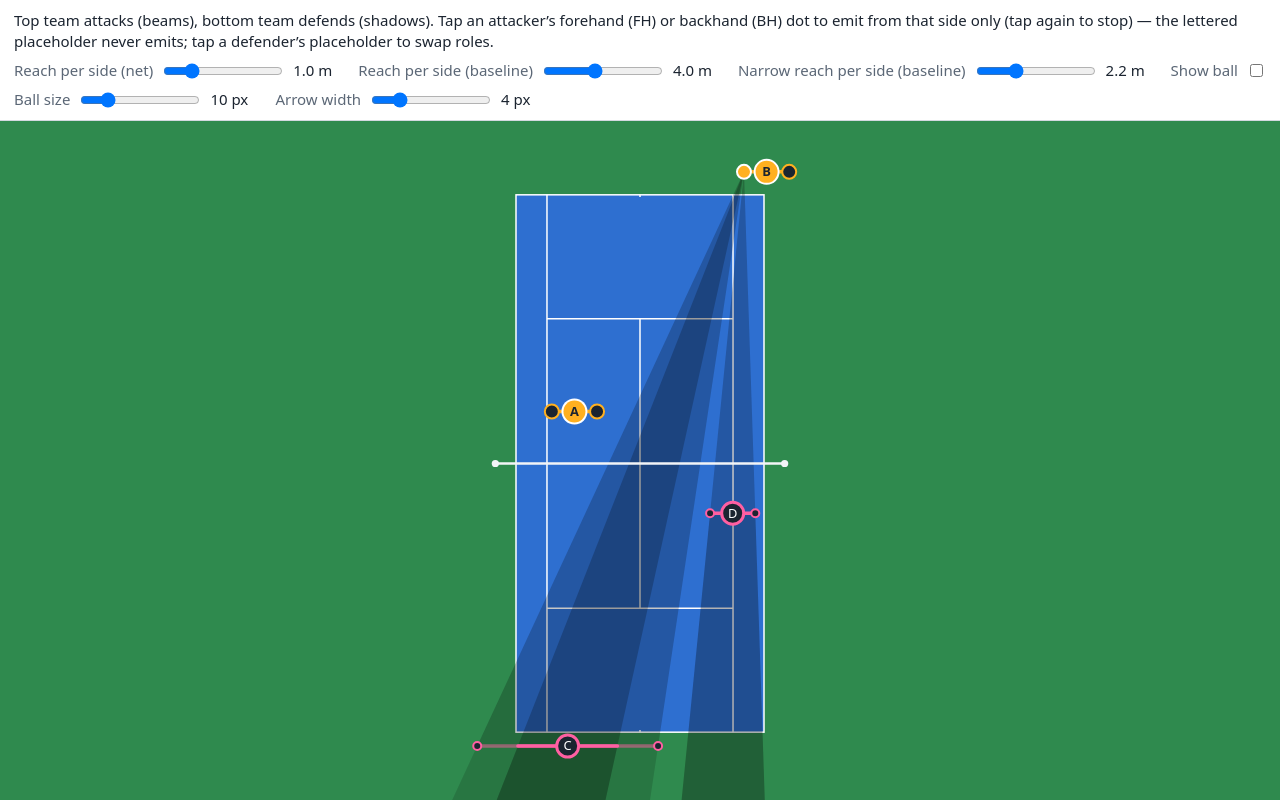
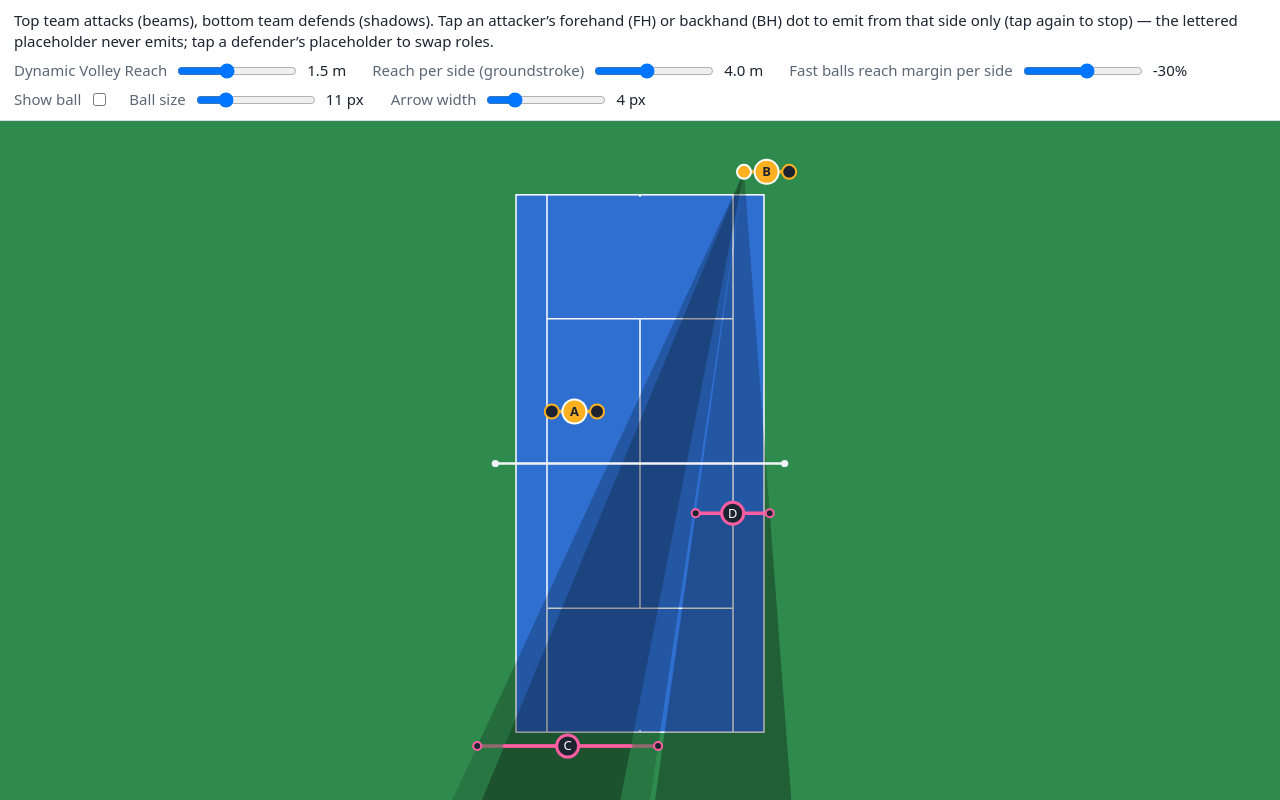
Before and after one commit to pgavrilenkowork-dot/tennis-tactical-board, a plain HTML site: page index.html in a window 1280 px wide. Drawn offline with Linux system fonts and the light colour scheme.

Commit message:
[*] Changes in calculation of reach zones

```diff
--- a/index.html
+++ b/index.html
@@ -44,12 +44,12 @@ canvas.drag{cursor:grabbing}
   <button id="barToggle" type="button" aria-expanded="false" aria-controls="settings">Settings<span class="chev" aria-hidden="true">▾</span></button>
   <div id="settings">
     <div id="status"></div>
-    <label>Reach per side (net) <input id="rn" type="range" min="0.5" max="3" step="0.1" value="1"><output id="rnv">1.0 m</output></label>
-    <label>Reach per side (baseline) <input id="rb" type="range" min="1" max="8" step="0.1" value="4"><output id="rbv">4.0 m</output></label>
-    <label>Narrow reach per side (baseline) <input id="rnn" type="range" min="0.5" max="6" step="0.1" value="2.2"><output id="rnnv">2.2 m</output></label>
+    <label>Dynamic Volley Reach <input id="rn" type="range"><output id="rnv"></output></label>
+    <label>Reach per side (groundstroke) <input id="rb" type="range"><output id="rbv"></output></label>
+    <label>Fast balls reach margin per side <input id="rm" type="range"><output id="rmv"></output></label>
     <label>Show ball <input id="ballOn" type="checkbox"></label>
-    <label>Ball size <input id="ballSize" type="range" min="3" max="40" step="1" value="10"><output id="ballSizev">10 px</output></label>
-    <label>Arrow width <input id="arrowW" type="range" min="2" max="12" step="1" value="4"><output id="arrowWv">4 px</output></label>
+    <label>Ball size <input id="ballSize" type="range" min="3" max="40" step="1"><output id="ballSizev"></output></label>
+    <label>Arrow width <input id="arrowW" type="range" min="2" max="12" step="1"><output id="arrowWv"></output></label>
   </div>
 </header>
 <main><canvas id="c"></canvas></main>
@@ -76,7 +76,23 @@ const BALL = 'ball'; // the tennis ball: drags only, never emits
 const VEC = 'vec';   // the ball's arrow: drags (aims / stretches) only, never emits
 // world-x of a player's forehand: facing the net, top team (A) = screen-left, bottom team (B) = screen-right
 const fhSide = p => p.team === 'A' ? -1 : 1;
-let rNet = 1, rBase = 4, rNarrow = 2.2, attack = 'A';
+// Live reach settings, metres per side (the header sliders edit these). They are the defaults as well:
+// the slider specs below take their min/max/step, position and readout from them, so a number is never
+// written twice (the HTML carries nothing but the ids).
+//   rNet    — "Dynamic Volley Reach": a net defender's reach when his attacker is half a court away
+//   rBase   — "Reach per side (groundstroke)": the wide zone on the defender's own baseline
+//   rMargin — "Fast balls reach margin per side": the negative fraction (e.g. -0.15) taken off each side
+//             of that wide reach for the darker fast ball shadow, so it is never a setting of its own
+let rNet = 1.5, rBase = 4, rMargin = -0.30, attack = 'A';
+
+// The three reach sliders, defined once: range, the scale that turns the slider's number into the live
+// setting (metres, or whole percent for the margin) and how the readout prints it. syncReachUI() pushes
+// all of it into the header, so editing the numbers above is enough and the HTML stays bare.
+const REACH_SLIDERS = [
+  {id:'rn', out:'rnv', min:0.5, max:3,  step:0.1, scale:1,    fmt:v => v.toFixed(1) + ' m', get:() => rNet,    set:v => rNet = v},
+  {id:'rb', out:'rbv', min:1,   max:8,  step:0.1, scale:1,    fmt:v => v.toFixed(1) + ' m', get:() => rBase,   set:v => rBase = v},
+  {id:'rm', out:'rmv', min:-60, max:-5, step:1,   scale:0.01, fmt:v => v + '%',             get:() => rMargin, set:v => rMargin = v},
+];
 let players = [];
 function resetPlayers(){
   // Default: top team attacks; one player emits, forehand side only (right-handed: facing the net,
@@ -192,19 +208,67 @@ window.addEventListener('hashchange', () => {
   if (applyHash()) draw();
 });
 
-// reach per side grows linearly from the net value to the baseline value
-// net mode: a defender closer to the net than this (1/4 of net-to-baseline distance)
+// ---- defender reach
+// net mode: a defender closer to the net than this (1/4 of the net-to-baseline distance)
 const NET_MODE_Y = CL/8;
 const inNetMode = q => Math.abs(q.y) < NET_MODE_Y;
-function reachAt(y){
-  // fixed net value in net mode, then linear up to the baseline value
-  const t = Math.max(0, Math.min(1, (Math.abs(y) - NET_MODE_Y) / (CL/2 - NET_MODE_Y)));
-  return rNet + (rBase - rNet) * t;
+
+// Static wingspan: an average player's shoulder-to-racket-tip reach is about 1 m per side without
+// moving his feet, i.e. 2 m across. It is the tight end of the net defender's reach (attacker on top
+// of him) and, through that volley reach, the tight end of every groundstroke zone as well.
+const STATIC_WINGSPAN = 2.0;             // metres, both sides together
+const STATIC_REACH = STATIC_WINGSPAN/2;  // metres, per side
+
+// Every player distance here is head dot to head dot: a plain distance between two points on the
+// court (each player's x, y).
+const headDist = (a, b) => Math.hypot(a.x - b.x, a.y - b.y);
+
+// A net defender's reach per side: exactly "Dynamic Volley Reach" when the attacker is half a court
+// length away and exactly the static wingspan when the attacker is on top of him, linear in between
+// and extrapolated outside. An attacker inside the court keeps it below the setting; an attacker
+// farther back than his own baseline pushes it past the setting.
+const volleyReach = d => STATIC_REACH + (rNet - STATIC_REACH) * (d / (CL/2));
+
+// How far a defender stands past the edge of the net zone: 0 on that edge, 1 on his own baseline, and
+// held at 1 behind it, so a defender camped behind the baseline keeps the plain baseline reach.
+const pastNetZone = y =>
+  Math.max(0, Math.min(1, (Math.abs(y) - NET_MODE_Y) / (CL/2 - NET_MODE_Y)));
+
+// A groundstroker's wide reach per side, metres. On the edge of the net zone it is exactly the net
+// defender's volley reach, so the zone does not jump when he steps out of net mode; from there it
+// opens to exactly rBase as he retreats to his own baseline. Both ends follow the attacker: the near
+// end is the volley reach at his own distance.
+const groundReach = (d, y) => {
+  const edge = volleyReach(d);
+  return edge + (rBase - edge) * pastNetZone(y);
+};
+
+// One source lights at a time — a tap clears every other dot first — so there is a single attacker:
+// the player whose forehand/backhand dot is on, and he alone sizes a defender. His partner never
+// does. Before any dot is tapped nobody is attacking yet, so the nearest attacker stands in for him.
+const isEmitting = p => p.l || p.r;
+const attacker = () => players.find(p => p.team === attack && isEmitting(p)) || null;
+function attackerDist(q){
+  const p = attacker();
+  if (p) return headDist(p, q);
+  let d = Infinity;
+  for (const a of players) if (a.team === attack) d = Math.min(d, headDist(a, q));
+  return d;               // a team always fields two players, so d stays finite
 }
+// in net mode a defender has a single zone, the volley reach. Outside it his wide groundstroke zone
+// runs from that same volley reach at the net-zone edge to rBase on his baseline, and his fast ball
+// zone is simply that width cut by the margin: no interpolation of its own, so the dark shadow stays
+// exactly the same percentage narrower than the wide one wherever he stands.
+const defenderReach = q => inNetMode(q) ? volleyReach(attackerDist(q))
+                                       : groundReach(attackerDist(q), q.y);
+// The margin is taken off each side of the wide reach, so -0.15 leaves 85% of it on the forehand side
+// and 85% on the backhand side — the dark shadow's whole width is 85% of the wide one, and shortening
+// the reach by a percentage rather than a fixed number of metres keeps that ratio wherever he stands.
+const fastReach = q => { const r = defenderReach(q); return r + r * rMargin; };
 
 // an attacker always has a fixed 2 m total reach (1 m per side), wherever he stands
 const ATTACK_REACH = 1;
-const reachOf = p => p.team === attack ? ATTACK_REACH : reachAt(p.y);
+const reachOf = p => p.team === attack ? ATTACK_REACH : defenderReach(p);
 
 const cv = document.getElementById('c'), ctx = cv.getContext('2d');
 let cw = 0, ch = 0, dpr = 1, s = 1, ox = 0, oy = 0;
@@ -229,14 +293,14 @@ const toWorld = (px,py) => ({x:(px-ox)/s, y:(py-oy)/s});
 //      value, so re-tinting the ball is a one-line edit. '#cfea55' is the optic yellow it ships
 //      with; other ideas: '#d8f24a' (brighter), '#f2e14a' (classic yellow), '#e8703a' (clay).
 //      Any CSS hex ('#rrggbb') or [r, g, b] array works, and opts.color overrides it per call.
-const BALL_COLOR = '#cfea55';
+const BALL_COLOR = '#d6d606';
 const BALL_SEAM_COLOR = '#ffffff';            // the seam's lit colour (real balls have white seams)
 
 // ---- overall brightness of the ball: 1 is the plain shading model below, and 1.3 is the punchier
 //      felt tennis_ball.html ships with (its light dim is gentler, worth about 1.3x here). It
 //      multiplies the body ramp and the seam, then clips at 255, so the highlight goes sunny and
 //      the shadow side stays readable. opts.brightness overrides it per call.
-const BALL_BRIGHTNESS = 1.3;
+const BALL_BRIGHTNESS = 1.1;
 
 // ---- tennis ball: a self-contained sphere renderer (shaded body + the classic four-lobe seam
 //      band), so the court can show a real tennis ball that the user can drag around.
@@ -251,7 +315,7 @@ const BALL_BRIGHTNESS = 1.3;
 //              seamColor seam colour, same forms      (default BALL_SEAM_COLOR)
 //              brightness overall brightness multiplier (default BALL_BRIGHTNESS)
 const drawTennisBall = (() => {
-  const D = {quat: [0.0698, 0.6742, -0.7349, 0.0210], az: -82, el: 26, seam: 4.0, segments: 252};
+  const D = {quat: [0.0698, 0.6742, -0.7349, 0.0210], az: 0, el: 0, seam: 4.0, segments: 252};
   // felt ramp: the five shading stops of the body, each the base colour plus an offset — the
   // highlight lifts it, the three lower bands drain it. Integers, so the default look is exact.
   const TINT = [[0.00,  26,  14,  55],
@@ -373,7 +437,7 @@ const drawTennisBall = (() => {
 // still a floor, so the ball only grows past ball.px when you zoom in enough for it to matter.
 // Like a player it is clamped to the visible rectangle, and it is drawn above everything else.
 const BALL_R = 0.0343;                        // true radius of a tennis ball, metres
-const BALL_PX = 10;                            // drawn radius, CSS px  ← the size you actually see
+const BALL_PX = 11;                            // drawn radius, CSS px  ← the size you actually see
 const ball = {
   on: false,
   x: 0, y: 6.5,                               // starts on the centre line, behind the near service line
@@ -479,10 +543,11 @@ function drawNet(){
   for (const x of [-POST, POST]){ ctx.beginPath(); ctx.arc(x,0,0.16,0,7); ctx.fill(); }
 }
 
-// Every active source of an attacker shines at BOTH defenders.
+// A beam is only ever lit by the attacker who is hitting, and that attacker's head-dot distance to a
+// defender sizes that defender's reach here — the very same distance the reach line and end dots use
+// (see attackerDist), so the shadow and the line can never disagree.
 function drawBeams(){
   const T = 400;
-  const kN = rNarrow / rBase;   // narrow (fast ball) reach = wide reach scaled to rNarrow at the baseline
   ctx.save();
   ctx.beginPath(); ctx.rect(VB.x0,VB.y0,VB.x1-VB.x0,VB.y1-VB.y0); ctx.clip();
   const defenders = players.filter(q => q.team !== attack);
@@ -492,8 +557,12 @@ function drawBeams(){
       if (!(sx < 0 ? p.l : p.r)) continue;
       const S = {x: p.x + sx*rp, y: p.y};
       for (const q of defenders){
-        for (const wide of (inNetMode(q) ? [false] : [true, false])){   // net mode: one dark beam only
-          const rq = reachAt(q.y) * (wide || inNetMode(q) ? 1 : kN);
+        // net mode: one dark beam only; otherwise the wide (lighter) zone, then the fast ball (darker)
+        // one, cut from it by the margin. Both go through the same defenderReach/fastReach the reach
+        // line uses, so the line ends and the shadow edge beams can never drift apart.
+        const zones = inNetMode(q) ? [[defenderReach(q), 0.3]]
+                                   : [[defenderReach(q), 0.15], [fastReach(q), 0.3]];
+        for (const [rq, alpha] of zones){
           const A = {x: q.x - rq, y: q.y}, B = {x: q.x + rq, y: q.y};
           const dA = {x: A.x-S.x, y: A.y-S.y}, dB = {x: B.x-S.x, y: B.y-S.y};
           if (Math.hypot(dA.x,dA.y) < 1e-6 || Math.hypot(dB.x,dB.y) < 1e-6) continue;
@@ -501,7 +570,7 @@ function drawBeams(){
           ctx.globalAlpha = 0.22; ctx.fillStyle = SHADOW_COL; //col;
           ctx.beginPath(); ctx.moveTo(S.x,S.y); ctx.lineTo(A.x,A.y); ctx.lineTo(B.x,B.y); ctx.closePath(); ctx.fill();
           // shadow behind defender
-          ctx.globalAlpha = wide ? 0.15 : 0.3; ctx.fillStyle = SHADOW_COL;
+          ctx.globalAlpha = alpha; ctx.fillStyle = SHADOW_COL;
           ctx.beginPath(); ctx.moveTo(A.x,A.y); ctx.lineTo(B.x,B.y);
           ctx.lineTo(B.x+dB.x*T,B.y+dB.y*T); ctx.lineTo(A.x+dA.x*T,A.y+dA.y*T); ctx.closePath(); ctx.fill();
         }
@@ -517,13 +586,15 @@ function drawPlayers(){
     ctx.strokeStyle = col; ctx.lineCap = 'round';
     ctx.lineWidth = 3.5/s;
     // a defender outside net mode: half-transparent line over the whole (wide, lighter-shadow) reach,
-    // opaque over the narrow (guaranteed, darker-shadow) reach. In net mode the reach is a single dark
-    // zone, so the line is drawn solid all the way — same as an attacker's, no dashes.
+    // opaque over the fast ball (darker-shadow) reach, which is that same wide reach cut by the margin.
+    // In net mode the reach is a single dark zone, so the line is drawn solid all the way — same as an
+    // attacker's, no dashes. Every reach here comes from reachOf/defenderReach/fastReach, i.e. from the
+    // attacker who is actually hitting and from the identical numbers the shadow edges use.
     const twoZones = !att && !inNetMode(p);
     if (twoZones) ctx.globalAlpha = 0.5;
     line(p.x-r,p.y,p.x+r,p.y);
     ctx.globalAlpha = 1;
-    if (twoZones){ const rn = r * rNarrow / rBase; line(p.x-rn,p.y,p.x+rn,p.y); }
+    if (twoZones){ const rn = fastReach(p); line(p.x-rn,p.y,p.x+rn,p.y); }
     for (const sx of [-r, r]){
       const on = att && (sx < 0 ? p.l : p.r);
       ctx.beginPath(); ctx.arc(p.x+sx,p.y,(att ? 7 : 4)/s,0,7);
@@ -703,14 +774,24 @@ function status(){
   document.getElementById('status').textContent =
     NAME[attack] + ' attacks (beams), ' + NAME[def].toLowerCase() + ' defends (shadows). Tap an attacker’s forehand (FH) or backhand (BH) dot to emit from that side only (tap again to stop) — the lettered placeholder never emits; tap a defender’s placeholder to swap roles.';
 }
-function bindReach(id, out, set){
-  document.getElementById(id).addEventListener('input', e => {
-    set(+e.target.value); document.getElementById(out).textContent = (+e.target.value).toFixed(1) + ' m'; draw();
-  });
+// ---- reach sliders: REACH_SLIDERS owns the range, so the header needs no min/max/step/value and the
+// readout is written from the live setting. The initial position follows rNet/rBase/rMargin, which means
+// editing those constants is enough — and because the margin is stored as a fraction but shown as a whole
+// percent, the slider's number is scaled on the way in and out.
+function syncReachUI(){
+  for (const sl of REACH_SLIDERS){
+    const el = document.getElementById(sl.id), out = document.getElementById(sl.out);
+    el.min = sl.min; el.max = sl.max; el.step = sl.step;
+    el.value = sl.get() / sl.scale;                 // snapped to the step by the browser
+    out.textContent = sl.fmt(+el.value);
+    el.oninput = () => {                            // oninput (not addEventListener) keeps one handler
+      sl.set((+el.value) * sl.scale);
+      out.textContent = sl.fmt(+el.value);
+      draw();
+    };
+  }
 }
-bindReach('rn', 'rnv', v => rNet = v);
-bindReach('rb', 'rbv', v => rBase = v);
-bindReach('rnn', 'rnnv', v => rNarrow = v);
+syncReachUI();
 // ---- ball checkbox: show / hide the tennis ball; once shown it drags like a player does, and its
 // arrow comes with it. The URL carries the ball, so toggling rewrites the fragment as well.
 const ballOn = document.getElementById('ballOn');
```
Also changed, not shown: 1 other file.
